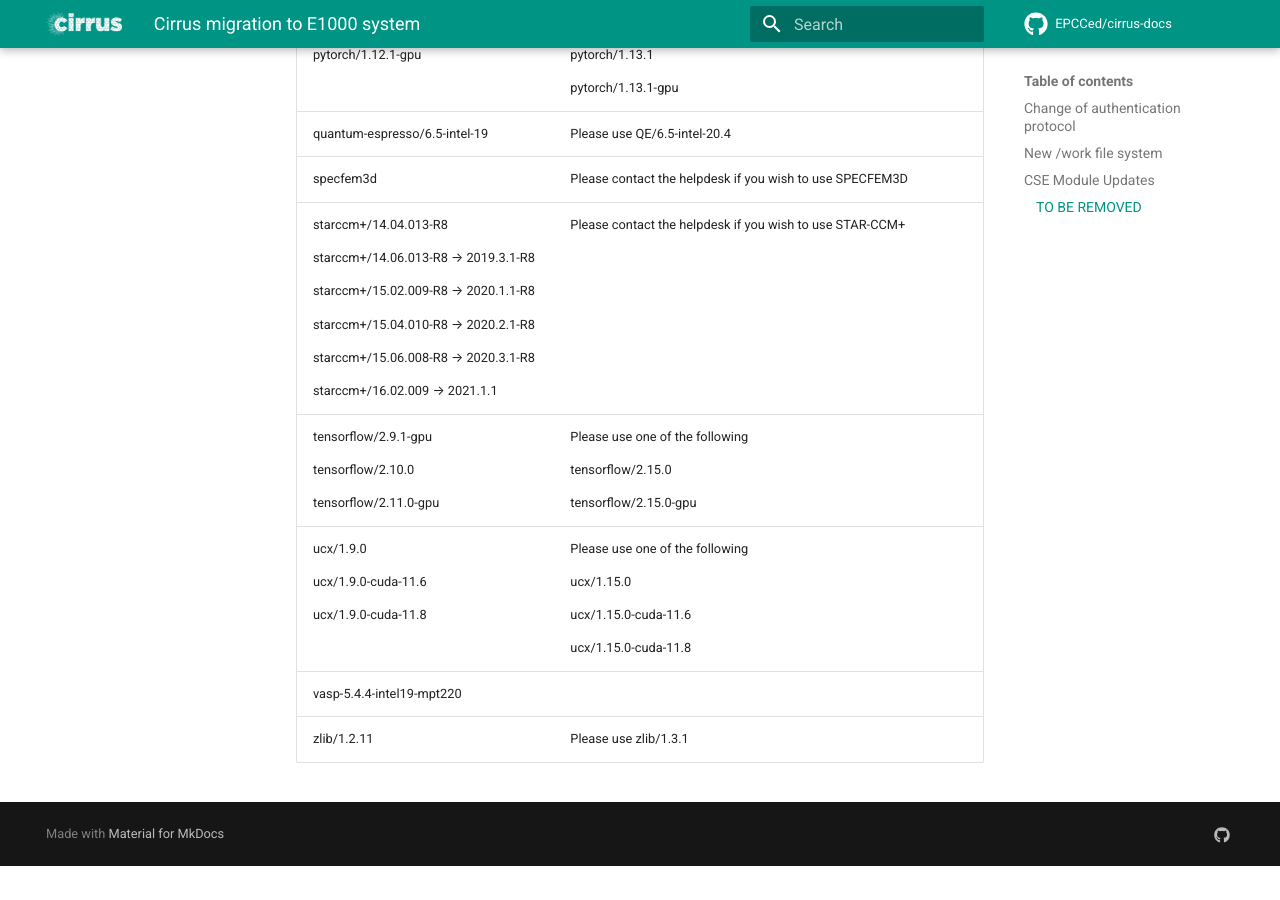
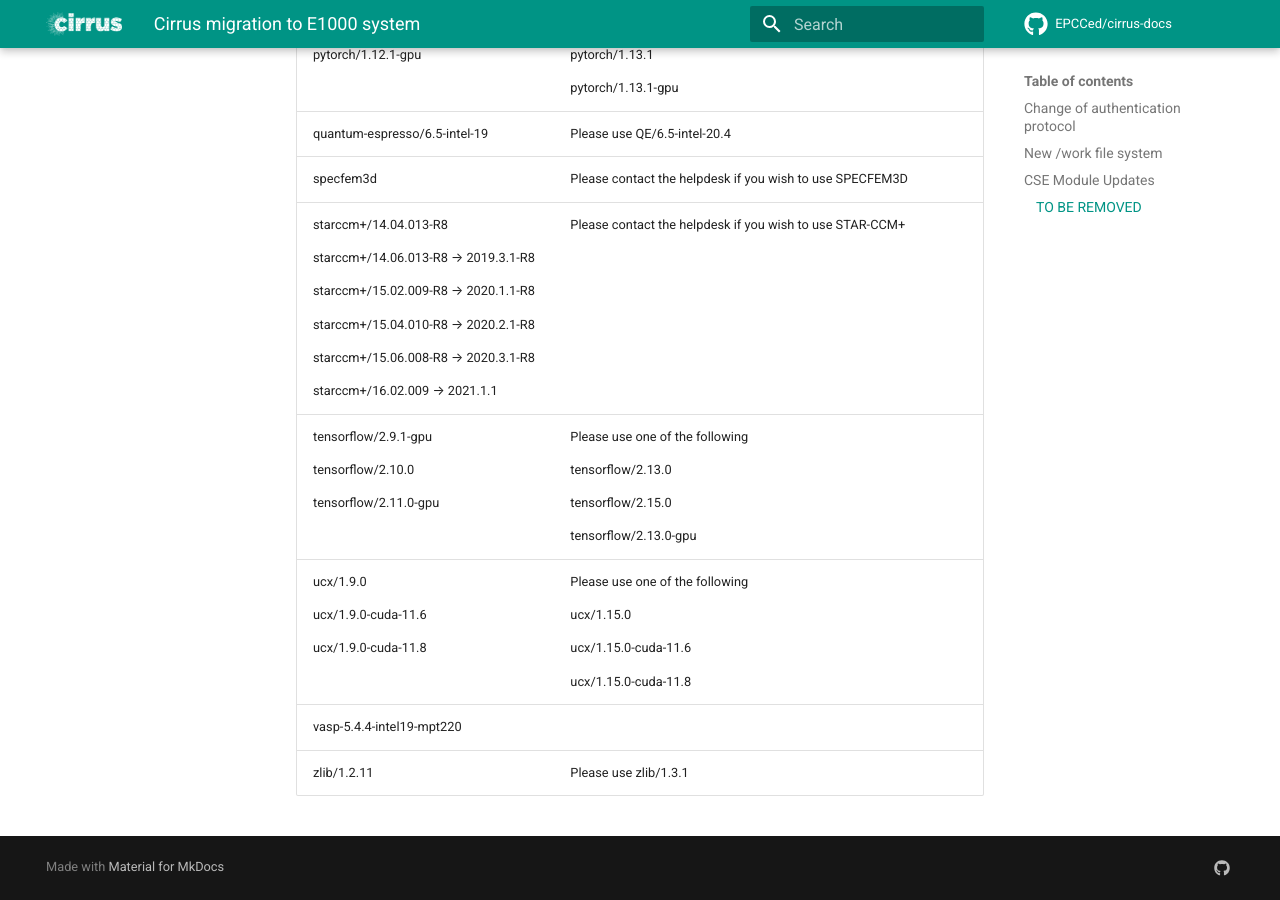
Before and after one commit to EPCCed/cirrus-docs, an MkDocs documentation site: the page built from docs/e1000-migration/index.md, in a window 1280 px wide and 900 px high, scrolled down 5635 px. Built offline with MkDocs 1.6.1 and Material for MkDocs 9.7.7, drawn with Linux system fonts in a browser that asks for light colours; comment, search, counter and statistics services are not loaded; before the commit the page ends 6501 px from its top, so only the background shows below that.

Commit message:
Removed references to tensorflow 2.15.0-gpu as that version is compatible with CUDA 12 only.

```diff
--- a/docs/e1000-migration/index.md
+++ b/docs/e1000-migration/index.md
@@ -421,8 +421,9 @@
 <p>tensorflow/2.11.0-gpu</p></td>
 <td>
 <p>Please use one of the following</p>
+<p>tensorflow/2.13.0</p>
 <p>tensorflow/2.15.0</p>
-<p>tensorflow/2.15.0-gpu</p></td>
+<p>tensorflow/2.13.0-gpu</p></td>
 </tr>
 <tr>
 <td>
```
Also changed, not shown: docs/user-guide/python.md (+2 -2 lines).
